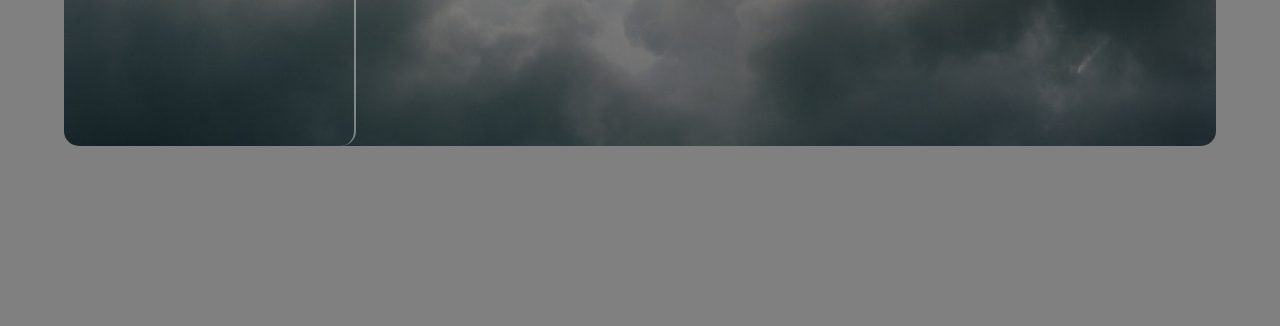
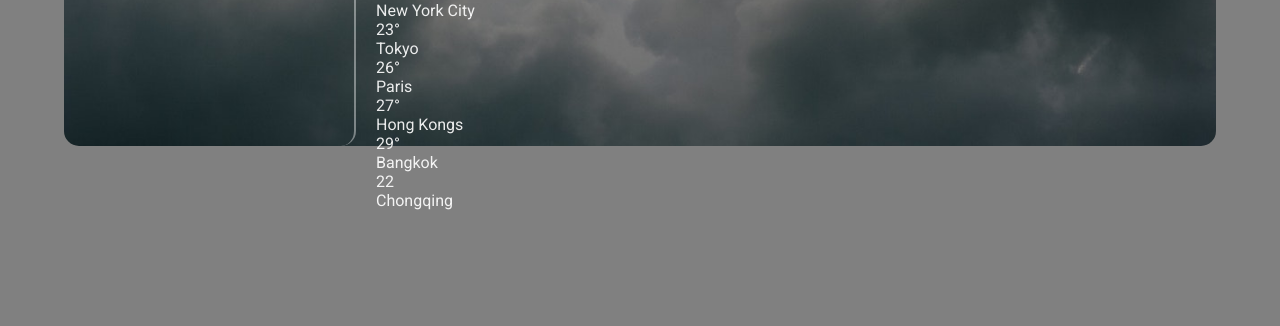
Before and after one commit to OneTooManyln/project_weather_app, a website built with webpack: page dist/index.html in a window 1280 px wide. Shown: the part 474-800 px from the top of the page. Built offline with nearby package versions, Linux system fonts and the light colour scheme.

Commit message:
Add dummy elements for other cities in dashboard

```diff
--- a/dist/index.html
+++ b/dist/index.html
@@ -30,6 +30,35 @@
             <div class="location">Seoul, Korea</div>
             <div class="temperature">26°</div>
           </div>
+          <div class="world-weather-info">
+            <div class="cities">
+              <div class="world-temperature">32°</div>
+              <div class="world-location">Washington D.C.</div>
+            </div>
+            <div class="cities">
+              <div class="world-temperature">26°</div>
+              <div class="world-location">New York City</div>
+            </div>
+            <div class="cities">
+              <div class="world-temperature">23°</div>
+              <div class="world-location">Tokyo</div>
+            </div>
+            <div class="cities">
+              <div class="world-temperature">26°</div>
+              <div class="world-location">Paris</div>
+            </div>
+            <div class="cities">
+              <div class="world-temperature">27°</div>
+              <div class="world-location">Hong Kongs</div>
+            </div>
+            <div class="cities">
+              <div class="world-temperature">29°</div>
+              <div class="world-location">Bangkok</div>
+            </div>
+            <div class="cities">
+              <div class="world-temperature">22</div>
+              <div class="world-location">Chongqing</div>
+            </div>
           </div>
         </div>
       </div>
```
